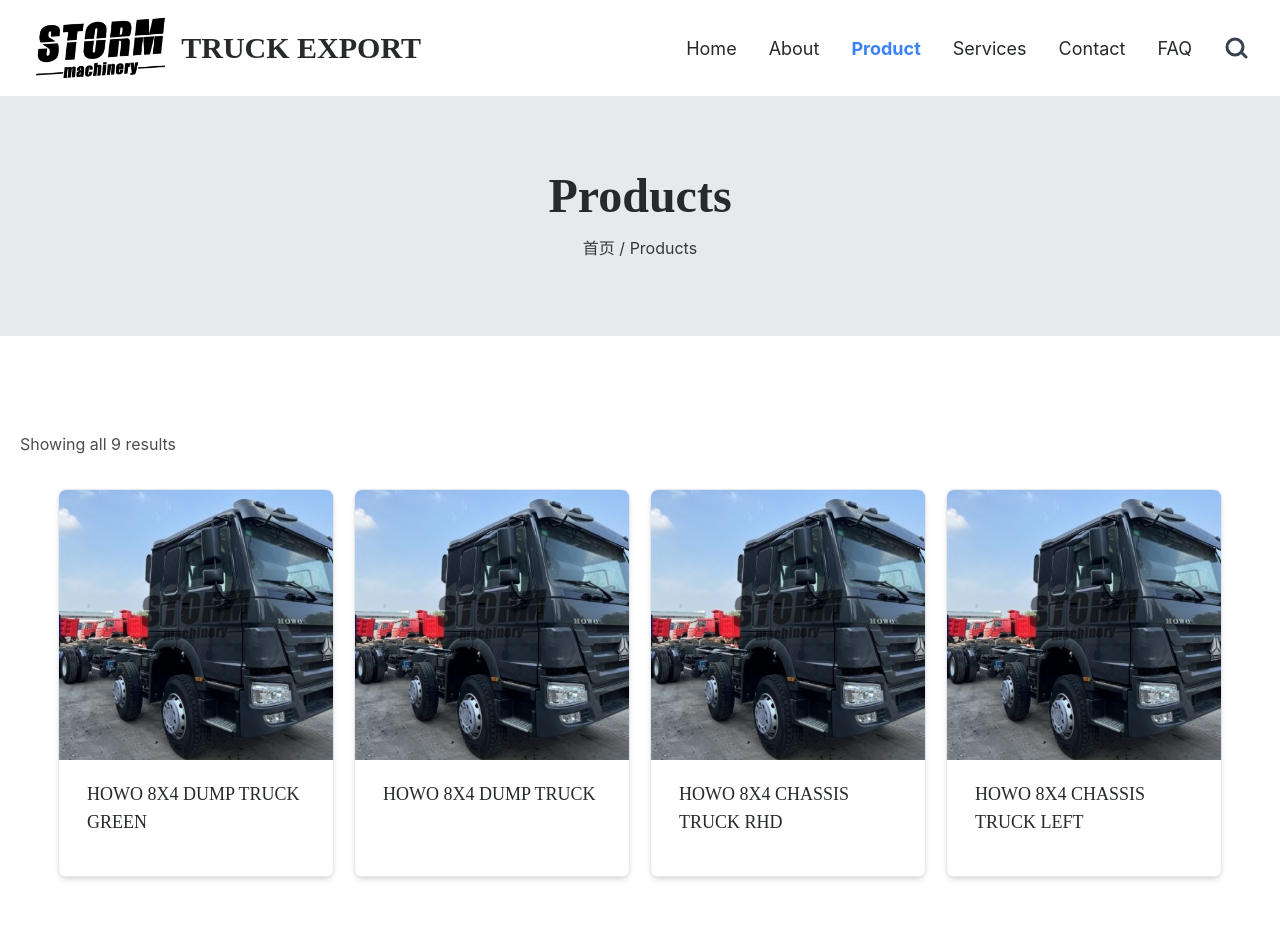
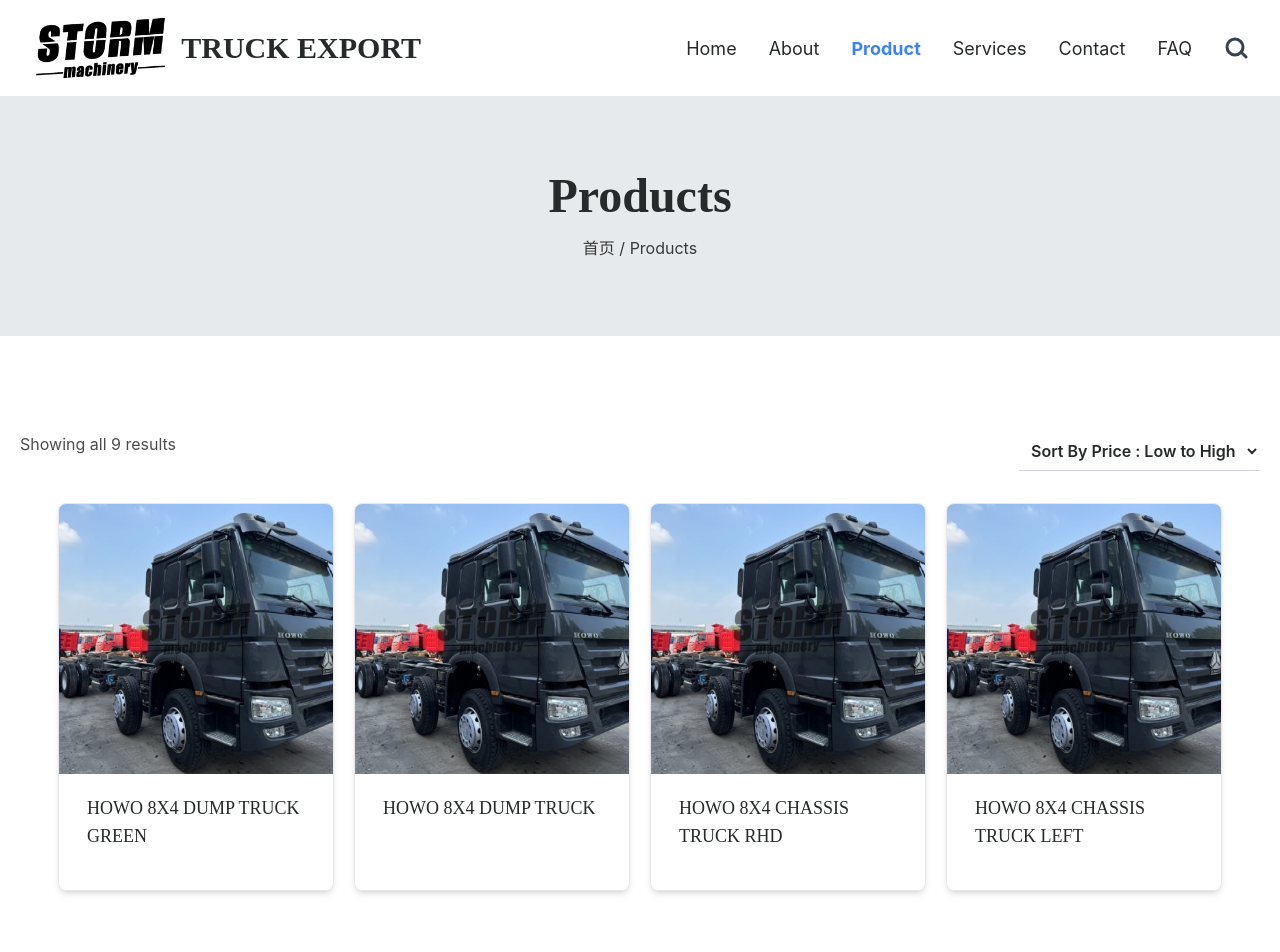
Before and after one commit to aqib123-jpg/storm-machinery, a React (Create React App) app: page /product in a window 1280 px wide. Shown: the top 952 px of the page. Built offline with nearby package versions, Linux system fonts and the light colour scheme.

Commit message:
first comment of 18th January

```diff
--- a/src/components/Faq/QuestionsAboutPurchasing.tsx
+++ b/src/components/Faq/QuestionsAboutPurchasing.tsx
@@ -65,8 +65,12 @@
       <div className="flex-[3] max-w-lg mx-auto ">
         <form className="bg-[#2596BE] text-[#fff] p-6 rounded-lg shadow-md">
           <h2 className="text-xl font-semibold mb-4 font-playfair">If you are interested, please contact us</h2>
-          <label htmlFor="name" className="block mb-2 font-inter">Your Name</label>
+          <label htmlFor="name" className="block mb-2 font-inter">Name <span className="text-red-500 font-bold"> *</span></label>
           <input type="text" id="name" required className="w-full p-3 rounded-md bg-blue-400 placeholder-blue-200 mb-4 focus:outline-none focus:ring-2 focus:ring-blue-300" placeholder="Enter your name"/>
+
+          <label htmlFor="name" className="block mb-2 font-inter">Email <span className="text-red-500 font-bold"> *</span></label>
+          <input type="email" id="email" required className="w-full p-3 rounded-md bg-blue-400 placeholder-blue-200 mb-4 focus:outline-none focus:ring-2 focus:ring-blue-300" placeholder="Enter your email"/>
+
           <label htmlFor="whatsapp" className="block mb-2 font-inter">WhatsApp <span className="text-red-500 font-bold"> *</span></label>
           <input type="text" id="whatsapp" required className="w-full p-3 rounded-md bg-blue-400 placeholder-blue-200 mb-4 focus:outline-none focus:ring-2 focus:ring-blue-300" placeholder="Enter your WhatsApp number"/>
           <label htmlFor="message" className="block mb-2 font-inter">Message <span className="text-red-500 font-bold"> *</span></label>
--- a/src/components/Product/CardComponent.tsx
+++ b/src/components/Product/CardComponent.tsx
@@ -56,27 +56,80 @@
       ];
 
   return (
+    // <div className='grid grid-cols-1 gap-24 mb-20'>
+    //     <div className='flex flex-col gap-4 justify-center bg-[#E7EAEC] h-[30vh] items-center'>
+    //         <h1 className='text-5xl text-[#272a2b] font-playfair font-semibold'>Products</h1>
+    //         <h5 className='font-inter text-[#393939]'>首页 / Products</h5>
+    //     </div>
+    //     <div className=''>
+
+    //         <span className='font-inter text-[#4b4c4c]  px-5'>Showing all 9 results</span>
+
+
+    //         {/* <div className="flex flex-wrap gap-5 justify-center bg-white bg-opacity-70">
+    //             {products.slice().reverse().map((product) => (
+    //                 <div key={product.id} className="mt-8 mb-8 w-[276px] h-[388px] border border-gray-200 rounded-lg shadow-md overflow-hidden relative transition-transform duration-500 ease-in-out hover:translate-y-[-10px] hover:shadow-lg">
+    //                     <div className="relative w-full h-[70%]">
+    //                         <img src={product.image1} alt={product.name} className="absolute top-0 left-0 w-full h-full object-cover transition-opacity duration-500 opacity-100 hover:opacity-0"/>
+    //                         <img src={product.image2} alt={product.name} className="absolute top-0 left-0 w-full h-full object-cover transition-opacity duration-500 opacity-0 hover:opacity-100"/>
+    //                     </div>
+    //                     <div className="p-5 transition-transform duration-300 ease-in-out hover:translate-y-[-10px]">
+    //                         <h4 className="text-gray-600 font-medium text-lg">{product.name}</h4>
+    //                     </div>
+    //                 </div>
+    //             ))}
+    //         </div> */}
+
+    //         <div className="flex flex-wrap gap-5 justify-center bg-white bg-opacity-70 ">
+    //             {products.slice().reverse().map((product) => (
+    //                 <div key={product.id} className="mt-8 mb-8 w-[276px] h-[388px] border border-gray-200 rounded-lg shadow-md overflow-hidden relative group">
+    //                 <div className="relative w-full h-[70%]">
+    //                     <img src={product.image1} alt={product.name} className="absolute top-0 left-0 w-full h-full object-cover transition-opacity duration-700 group-hover:opacity-0" />
+    //                     <img src={product.image2} alt={product.name} className="absolute top-0 left-0 w-full h-full object-cover opacity-0 transition-opacity duration-700 group-hover:opacity-100" />
+    //                 </div>
+    //                 {/* Description Section */}
+    //                 <div className="relative p-5 transition-transform duration-300 ease-in-out group-hover:translate-y-[-40px] mx-2 rounded-lg bg-[#FFFFFF] cursor-pointer">
+    //                     <Link to='/product/id'><h4 className="text-[#272a2b] font-playfair text-lg">{product.name}</h4>
+    //                     <div className="flex gap-2 my-5 text-sm text-[#4b4c4c] opacity-0 group-hover:opacity-100 transition-opacity duration-300">
+    //                         <p className='font-inter font-semibold'>Read More</p>
+    //                         <span className='text-xl m-0 p-0 flex justify-center items-center'><FaLongArrowAltRight/></span>
+    //                     </div></Link>
+    //                 </div>
+    //                 </div>
+    //             ))}
+    //         </div>
+
+
+
+    //     </div>
+
+    // </div>
+
+
+
+
+
+
+
+
     <div className='grid grid-cols-1 gap-24 mb-20'>
         <div className='flex flex-col gap-4 justify-center bg-[#E7EAEC] h-[30vh] items-center'>
             <h1 className='text-5xl text-[#272a2b] font-playfair font-semibold'>Products</h1>
             <h5 className='font-inter text-[#393939]'>首页 / Products</h5>
         </div>
-        <div className=''>
-            <span className='font-inter text-[#4b4c4c]  px-5'>Showing all 9 results</span>
-            {/* <div className="flex flex-wrap gap-5 justify-center bg-white bg-opacity-70">
-                {products.slice().reverse().map((product) => (
-                    <div key={product.id} className="mt-8 mb-8 w-[276px] h-[388px] border border-gray-200 rounded-lg shadow-md overflow-hidden relative transition-transform duration-500 ease-in-out hover:translate-y-[-10px] hover:shadow-lg">
-                        <div className="relative w-full h-[70%]">
-                            <img src={product.image1} alt={product.name} className="absolute top-0 left-0 w-full h-full object-cover transition-opacity duration-500 opacity-100 hover:opacity-0"/>
-                            <img src={product.image2} alt={product.name} className="absolute top-0 left-0 w-full h-full object-cover transition-opacity duration-500 opacity-0 hover:opacity-100"/>
-                        </div>
-                        <div className="p-5 transition-transform duration-300 ease-in-out hover:translate-y-[-10px]">
-                            <h4 className="text-gray-600 font-medium text-lg">{product.name}</h4>
-                        </div>
-                    </div>
-                ))}
-            </div> */}
+        <div>
+            <div className='flex justify-between px-5'>
+              <span className='font-inter text-[#4b4c4c]'>Showing all 9 results</span>
+              {/* <select className="border-none border-4 border-black focus:outline-none focus:border-blue-500 bg-transparent text-base p-1"> */}
+              <select className="border-b border-gray-300 focus:outline-none focus:border-gray-500 bg-transparent text-[#272a2b] font-semibold font-inter p-2 text-base">
+                <option value="">Sort By Price : Low to High</option>
+                <option value="">Sort By Price : High to Low</option>
+                <option value="">Heavy Vehicles</option>
+                <option value="">Cars</option>
+                <option value="">Bikes</option>
+              </select>
 
+            </div>
             <div className="flex flex-wrap gap-5 justify-center bg-white bg-opacity-70 ">
                 {products.slice().reverse().map((product) => (
                     <div key={product.id} className="mt-8 mb-8 w-[276px] h-[388px] border border-gray-200 rounded-lg shadow-md overflow-hidden relative group">
```
